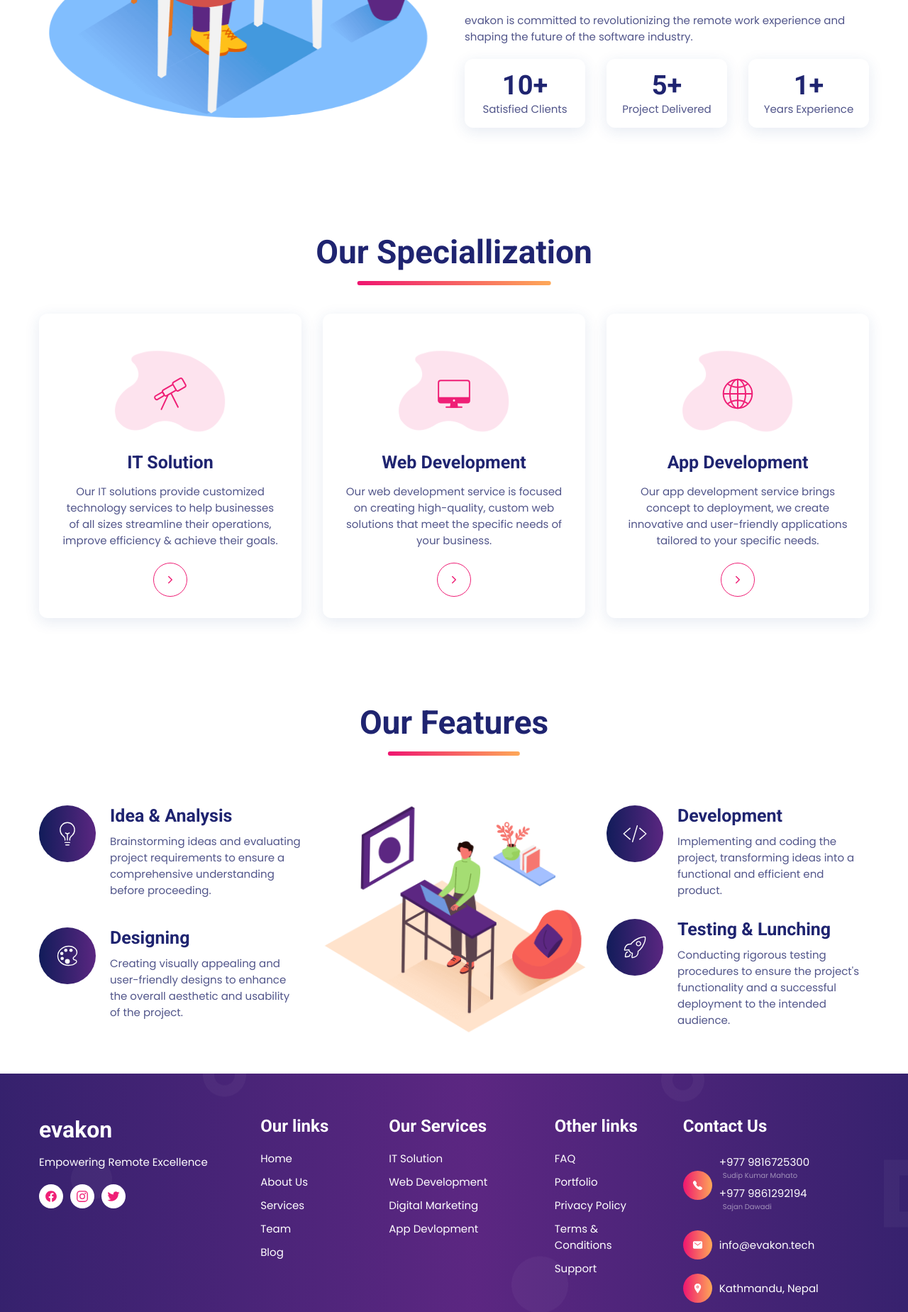
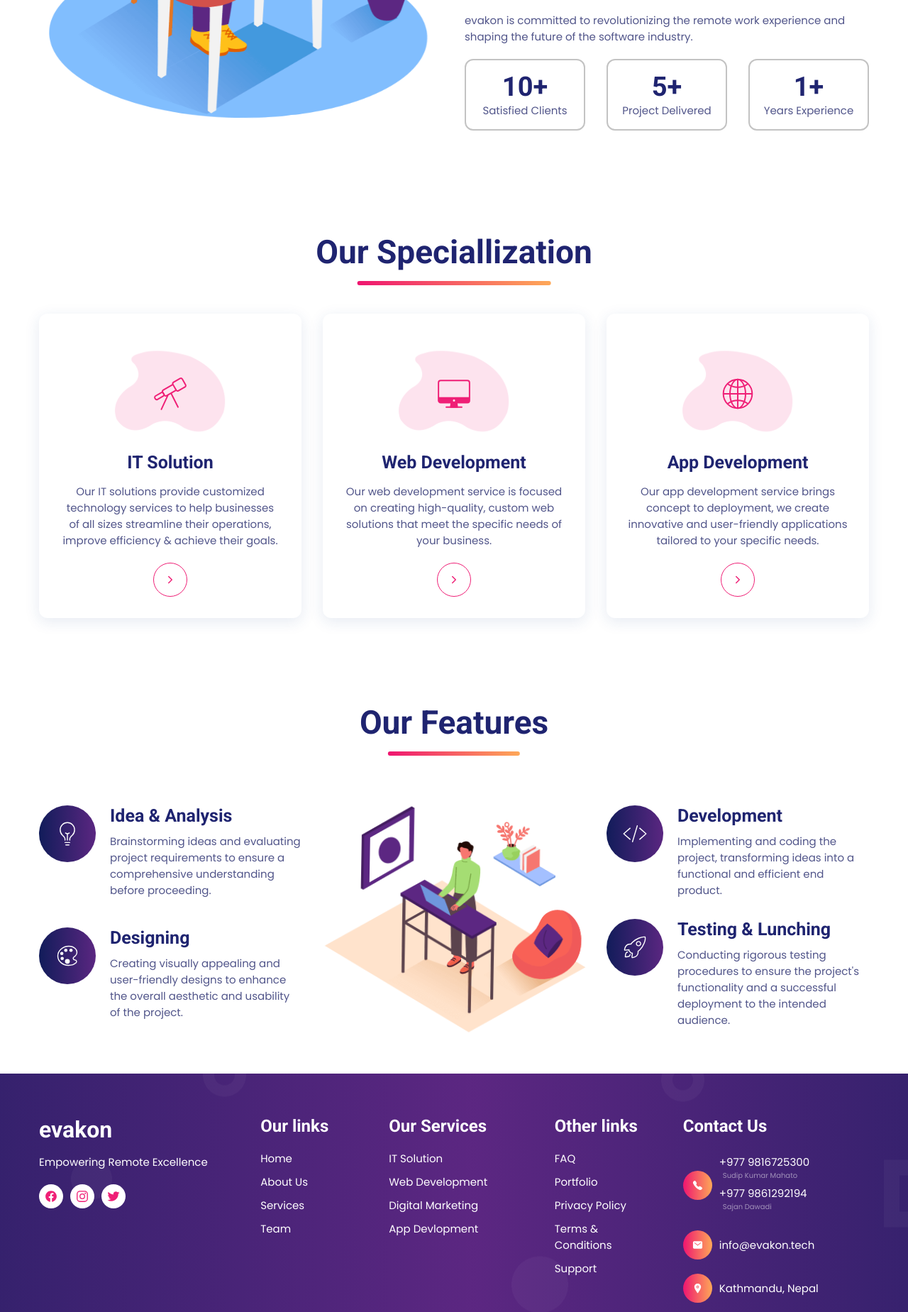
Before and after one commit to sudipkumarmahato/evacon-ui, a plain HTML site: page index.html in a window 1280 px wide. Shown: the part 1115-2964 px from the top of the page at 71% size. Drawn offline with nearby package versions, Linux system fonts and the light colour scheme.

Commit message:
agency-updated

```diff
--- a/assets/css/style.css
+++ b/assets/css/style.css
@@ -292,11 +292,9 @@ body {
   font-size: var(--fs-3);
   display: flex;
   flex-direction: row;
-
 }
-.logo-dot{
+.logo-dot {
   color: white;
-
 }
 
 .nav-open-btn {
@@ -437,7 +435,8 @@ body {
 .stats-card {
   text-align: center;
   padding: 15px;
-  box-shadow: var(--shadow);
+  /* box-shadow: var(--shadow); */
+  border: 2px solid #7c7c7c75;
   border-radius: var(--radius-12);
 }
 
--- a/index.html
+++ b/index.html
@@ -461,10 +461,6 @@
             <a href="#" class="footer-link">Team</a>
           </li>
 
-          <li>
-            <a href="#" class="footer-link">Blog</a>
-          </li>
-
         </ul>
 
         <ul class="footer-list">
```
